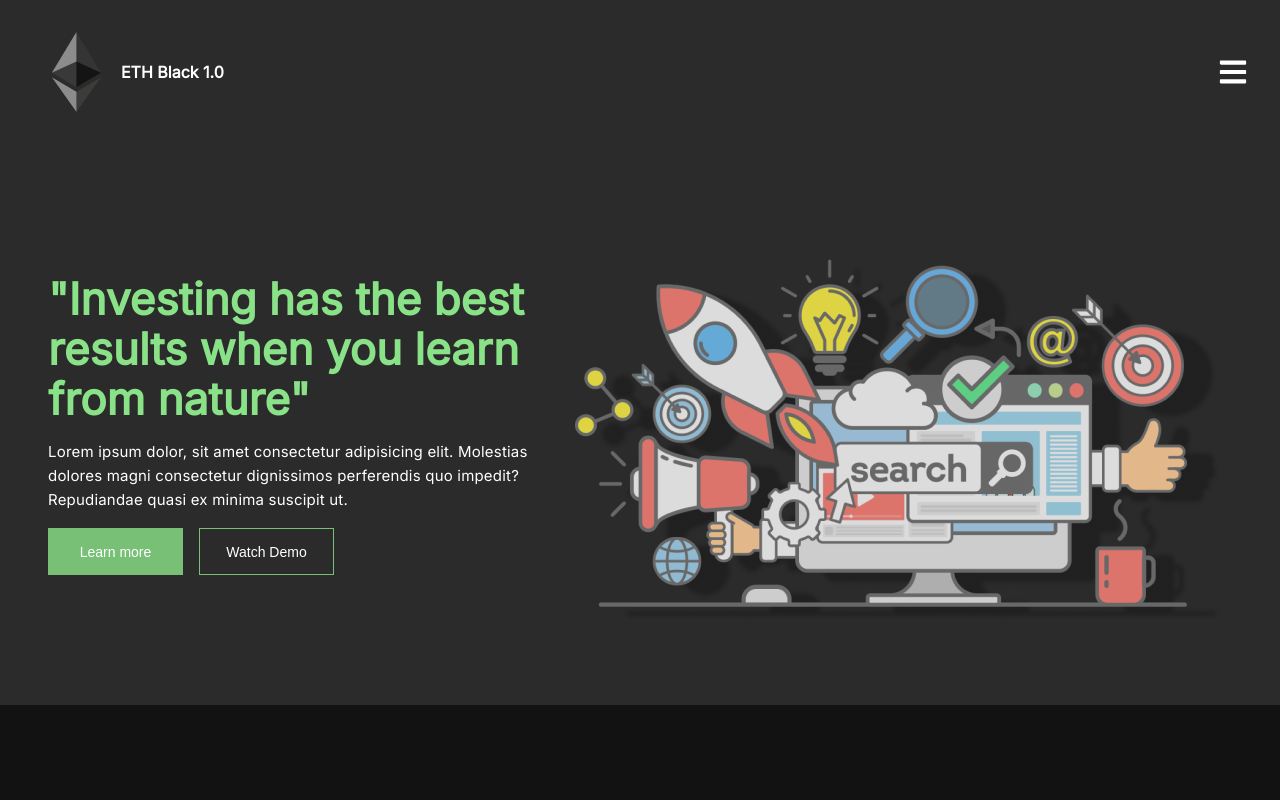
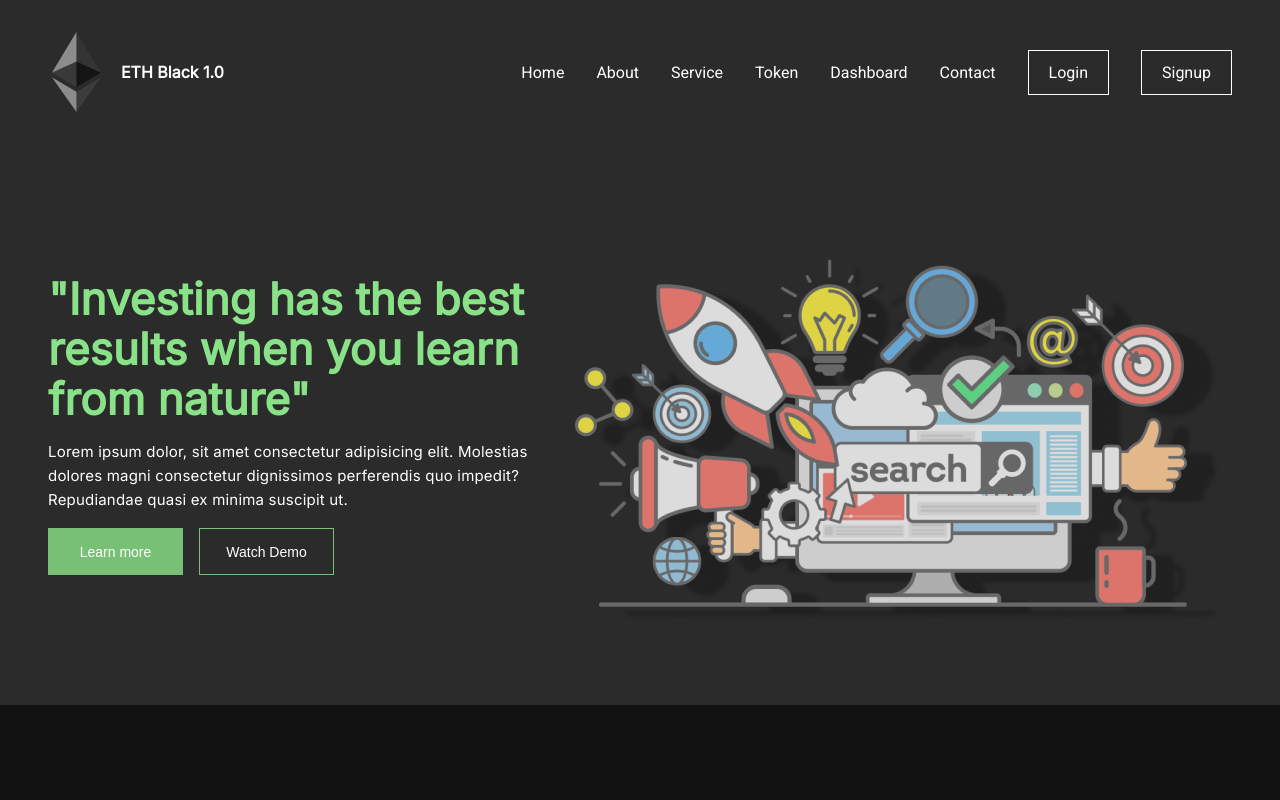
Before and after one commit to NoobMaester/kryptoweb, a React (Create React App) app: page / in a window 1280 px wide. Shown: the top 800 px of the page. Built offline with nearby package versions, Linux system fonts and the light colour scheme.

Commit message:
hamburger menu

```diff
--- a/package.json
+++ b/package.json
@@ -6,6 +6,7 @@
     "@testing-library/jest-dom": "^5.16.2",
     "@testing-library/react": "^12.1.4",
     "@testing-library/user-event": "^13.5.0",
+    "framer-motion": "^6.2.8",
     "react": "^17.0.2",
     "react-dom": "^17.0.2",
     "react-icons": "^4.3.1",
--- a/src/App.css
+++ b/src/App.css
@@ -1,5 +1,4 @@
 @import url('https://fonts.googleapis.com/css2?family=Inter:wght@400&family=Roboto:wght@400;500&display=swap');
-
 
 *{
   margin: 0;
@@ -26,27 +25,35 @@
   width: 89px;
   height: 80px;
 }
-.up{
+.navbar{
   display: flex;
   align-items: center;
-  justify-content: space-between;
-  width: 100%;
 }
-.open-menu{
-  display: block;
-  font-size: 30px;
+.navbar .nav-mobile{
+  display: none;
+}
+.nav{
+  display: flex;
+  list-style: none;
+}
+.nav li{
+  padding: 1rem;
+  font-family: 'Roboto';
 }
 .nav a{
-  font-family: 'Roboto';
-  font-size: 16px;
-  line-height: 24px;
-  margin: 24px;
   text-decoration: none;
+}
+.nav a:hover{
+  color: #8ae288;
+  border-bottom: #79c077 2px solid;
 }
 .btn{
   border: 1px solid #ffffff;
   padding: 12px 20px;
   margin: 0;
+}
+.btn:hover{
+  border: #79c077 1px solid;
 }
 
 
@@ -390,20 +397,44 @@
 
 
 /*Media Qz*/
-@media (max-width: 900px){
-  .header{
+@media (max-width: 990px){
+  .logo h4{
+    letter-spacing: 1px;
+  }
+  .navbar{
+    display: flex;
+  }
+  .navbar .nav-norm{
+    display: none;
+  }
+  .navbar .nav-mobile{
+    display: flex;
+    align-items: center;
+  }
+  .navbar .nav-mobile .open-menu{
+    position: absolute;
+    right: 5%;
+    cursor: pointer;
+  }
+  .nav{
+    display: flex;
     flex-direction: column;
-    padding: 1rem;
+    align-items: flex-start;
+    position: absolute;
+    padding: 1rem 40%;
+    background: #2b2b2b;
+    top: 120px;
+    right: 0;
+    width: 100vw;
+    border-top: 1px solid #8ae288;
   }
-  .up{
+  /*.up{
     display: flex;
     align-items: center;
     justify-content: space-between;
     width: 100%;
   }
-  .logo h4{
-    letter-spacing: 1px;
-  }
+
   .nav{
     display: flex;
     flex-direction: column;
@@ -429,7 +460,7 @@
     position: absolute;
     right: 2rem;
     font-size: 32px;
-  }
+  }*/
 
 
 
--- a/src/App.js
+++ b/src/App.js
@@ -2,7 +2,7 @@ import './App.css';
 import Chatbot from './components/Chatbot';
 import Features from './components/Features';
 import Footer from './components/Footer';
-import Header from './components/Header';
+import Header from './components/Navbar/Header';
 import Information from './components/Information';
 import Partner from './components/Partner';
 import Portfolio from './components/Portfolio';
--- a/src/components/Header.js
+++ /dev/null
@@ -1,37 +0,0 @@
-import React, { useState } from 'react';
-import logo from '../assets/eth-logo-1.png';
-import {FaBars} from 'react-icons/fa';
-
-const Header = () => {
-  const [showMenu, setShowMenu] = useState(false);
-
-  const handleClick = () => {
-    setShowMenu(!showMenu);
-  }
-  return (
-    <div className='header'>
-      <div className='up'>
-        <div className='logo'>
-          <img src={logo} alt="logo" />
-          <h4>ETH Black 1.0</h4>
-        </div>
-
-        <FaBars className='open-menu' onClick={handleClick}/>
-      </div>
-
-      {showMenu && <div className='nav'>
-        <a href="/#">Home</a>
-        <a href="/#">About</a>
-        <a href="/#">Service</a>
-        <a href="/#">Token</a>
-        <a href="/#">Dashboard</a>
-        <a href="/#">Contact</a>
-        <a href="/#" className='btn'>Login</a>
-        <a href="/#" className='btn'>Signup</a>
-
-      </div>}
-    </div>
-  )
-}
-
-export default Header;
--- /dev/null
+++ b/src/components/Navbar/Header.js
@@ -0,0 +1,25 @@
+import React from 'react';
+import logo from '../../assets/eth-logo-1.png';
+import Nav from './Nav';
+import NavMobile from './NavMobile';
+
+const Header = () => {
+
+  return (
+    <div className='header'>
+
+      <div className='logo'>
+        <img src={logo} alt="logo" />
+        <h4>ETH Black 1.0</h4>
+      </div>
+
+      <div className='navbar'>
+        <Nav/>
+        <NavMobile/>
+      </div>
+
+    </div>
+  )
+}
+
+export default Header;
--- /dev/null
+++ b/src/components/Navbar/Nav.js
@@ -0,0 +1,12 @@
+import React from 'react';
+import NavLinks from './NavLinks';
+
+const Nav = () => {
+  return (
+    <nav className='nav-norm'>
+        <NavLinks />
+    </nav>
+  )
+}
+
+export default Nav;
--- /dev/null
+++ b/src/components/Navbar/NavLinks.js
@@ -0,0 +1,78 @@
+import React from 'react';
+import { motion } from 'framer-motion';
+
+const NavLinks = ({isMobile, closeMenu}) => {
+    const animateFrom = {opacity:0, y:-40}
+    const animateTo = {opacity:1, y:0}
+
+
+  return (
+    <ul className='nav'>
+        <motion.li
+        initial = {animateFrom}
+        animate = {animateTo}
+        transition={{delay:0.05}}
+        onClick={() => isMobile && closeMenu() }>
+            <a href="/#">Home</a>
+        </motion.li>
+
+        <motion.li
+        initial = {animateFrom}
+        animate = {animateTo}
+        transition={{delay:0.10}}
+        onClick={() => isMobile && closeMenu() }>
+            <a href="/#">About</a>
+        </motion.li>
+
+        <motion.li
+        initial = {animateFrom}
+        animate = {animateTo}
+        transition={{delay:0.20}}
+         onClick={() => isMobile && closeMenu() }>
+            <a href="/#">Service</a></motion.li>
+
+        <motion.li
+        initial = {animateFrom}
+        animate = {animateTo}
+        transition={{delay:0.30}}
+        onClick={() => isMobile && closeMenu() }>
+            <a href="/#">Token</a>
+        </motion.li>
+
+        <motion.li
+        initial = {animateFrom}
+        animate = {animateTo}
+        transition={{delay:0.40}}
+        onClick={() => isMobile && closeMenu() }>
+            <a href="/#">Dashboard</a>
+        </motion.li>
+
+        <motion.li
+        initial = {animateFrom}
+        animate = {animateTo}
+        transition={{delay:0.50}}
+        onClick={() => isMobile && closeMenu() }>
+            <a href="/#">Contact</a>
+        </motion.li>
+
+        <motion.li
+        initial = {animateFrom}
+        animate = {animateTo}
+        transition={{delay:0.60}}
+        onClick={() => isMobile && closeMenu() }>
+            <a href="/#" className='btn'>Login</a>
+        </motion.li>
+
+        <motion.li
+        initial = {animateFrom}
+        animate = {animateTo}
+        transition={{delay:0.70}}
+        onClick={() => isMobile && closeMenu() }>
+            <a href="/#" className='btn'>Signup</a>
+        </motion.li>
+
+    </ul>
+  )
+}
+
+export default NavLinks
--- /dev/null
+++ b/src/components/Navbar/NavMobile.js
@@ -0,0 +1,20 @@
+import React, { useState } from 'react';
+import NavLinks from './NavLinks';
+import {FaBars} from 'react-icons/fa';
+import {FaTimes} from 'react-icons/fa';
+
+const NavMobile = () => {
+    const [open, setOpen] = useState(false);
+
+    const closeMenu = () => setOpen(false);
+
+    return (
+        <nav className='nav-mobile'>
+            {open ? <FaTimes className='open-menu' size='36px' onClick={()=> setOpen(!open)}/> : <FaBars className='open-menu' size='36px' onClick={()=> setOpen(!open)}/>}
+
+            {open && <NavLinks isMobile={true} closeMenu={closeMenu} />}
+        </nav>
+    )
+}
+
+export default NavMobile;
```
Also changed, not shown: 1 other file (tests, documents, lock files or other folders).
